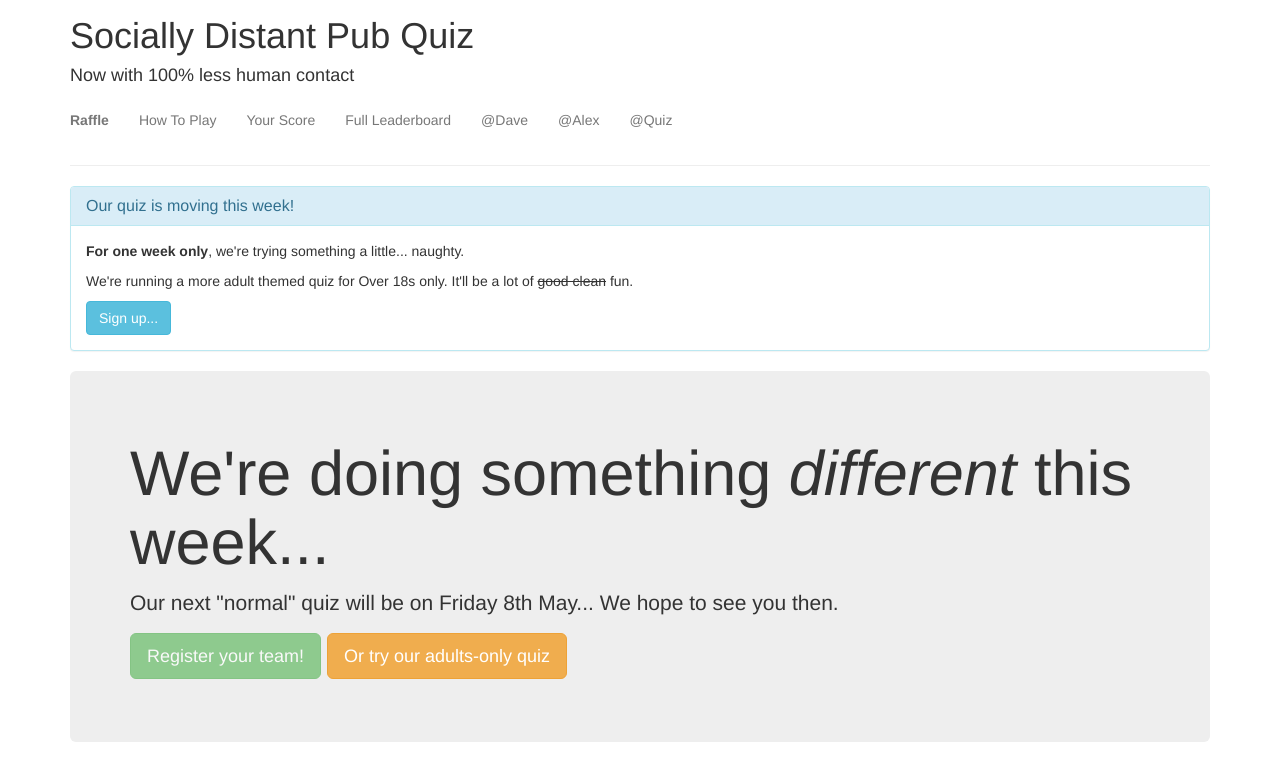
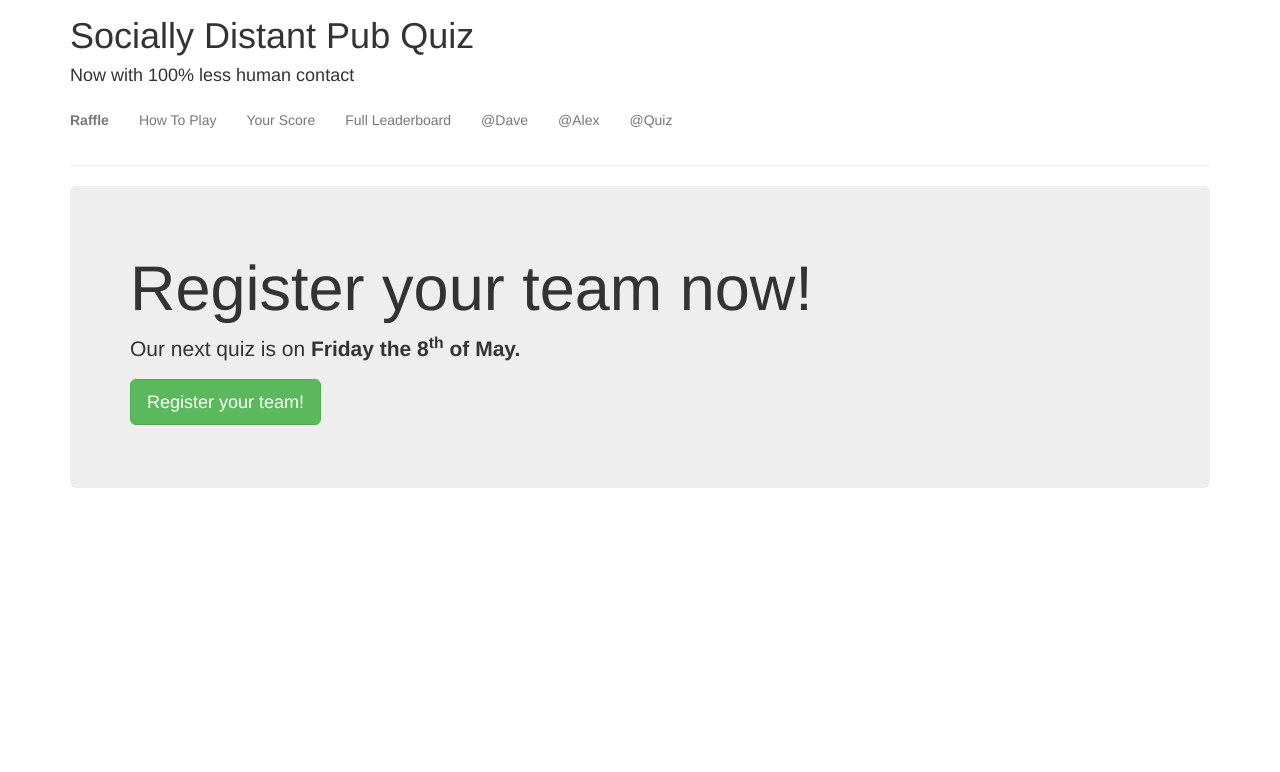
Before and after one commit to davidharrison92/sociallydistantpubquiz, a PHP site: page / in a window 1280 px wide. Shown: the part 204-976 px from the top of the page. After the commit the page ends 692 px from the top, so only its background shows below. Run offline with PHP 8.4, Linux system fonts and the light colour scheme; data that the repository does not hold is empty; a stand-in replaces the project's code that opens the database connection.

Commit message:
removed links to naughty quiz

```diff
--- a/index.php
+++ b/index.php
@@ -54,21 +54,10 @@ if (array_key_exists("teamID", $_SESSION)){
 
                 if ($current_round == 0) {
                 ?>
-                <div class="panel panel-info">
-                  <div class="panel-heading">
-                    <h3 class="panel-title">Our quiz is moving this week!</h3>
-                  </div>
-                  <div class="panel-body">
-                    <p><strong>For one week only</strong>, we're trying something a little... naughty.</p>
-                    <p>We're running a more adult themed quiz for Over 18s only. It'll be a lot of <del>good clean</del> fun.</p>
-                    <a href="https://naughty.sociallydistant.pub" role="button" class="btn btn-info">Sign up...</a>
-                  </div>
-                </div>
                 <div class="jumbotron">
-                    <h1>We're doing something <em>different</em> this week...</h1>
-                    <p>Our next "normal" quiz will be on Friday 8th May... We hope to see you then.</p>
-                    <p><a class="btn disabled btn-success btn-lg" href="newteam.php" role="button">Register your team!</a>
-                    <a class="btn btn-warning btn-lg" href="https://xxx.sociallydistant.pub/newteam.php" role="button">Or try our adults-only quiz</a></p>
+                    <h1>Register your team now!</h1>
+                    <p>Our next quiz is on <strong>Friday the 8<sup>th</sup> of May.</p>
+                    <p><a class="btn btn-success btn-lg" href="newteam.php" role="button">Register your team!</a>
                 </div>
                 <?php
                 }
```
